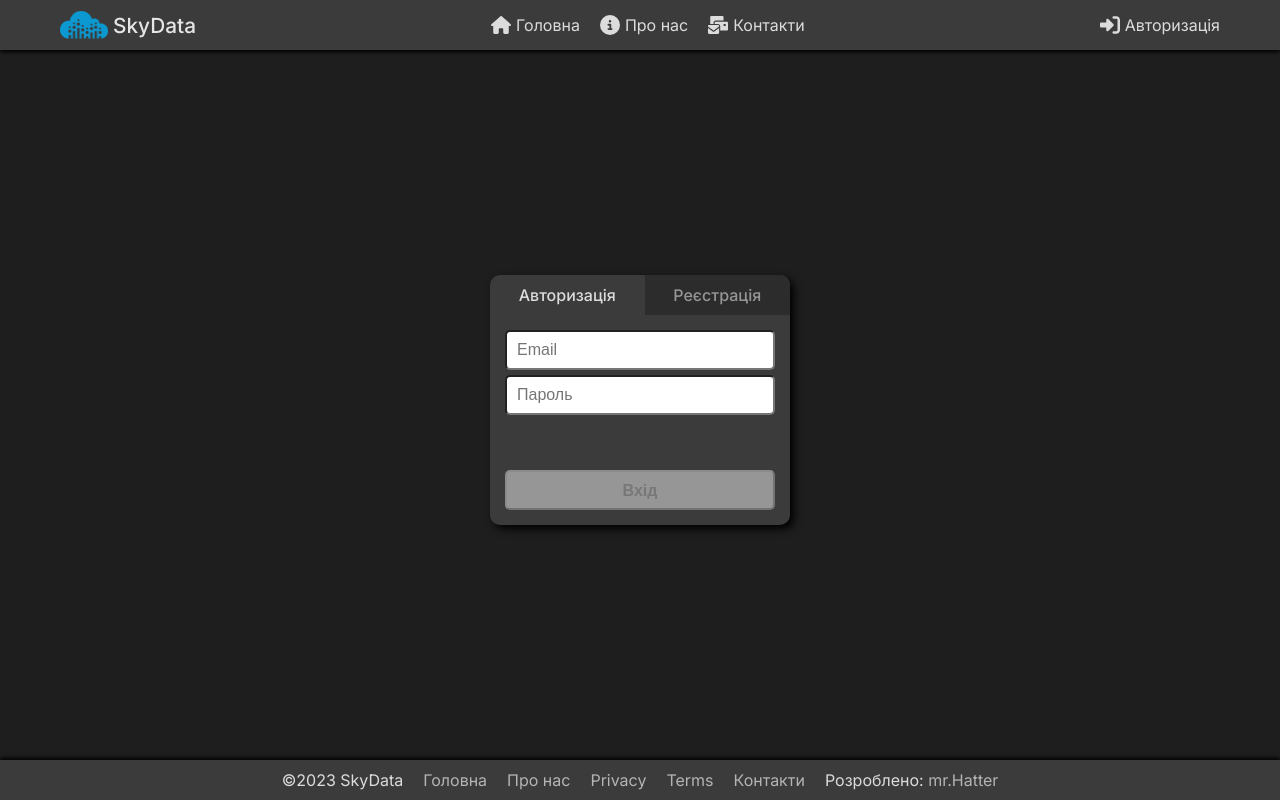
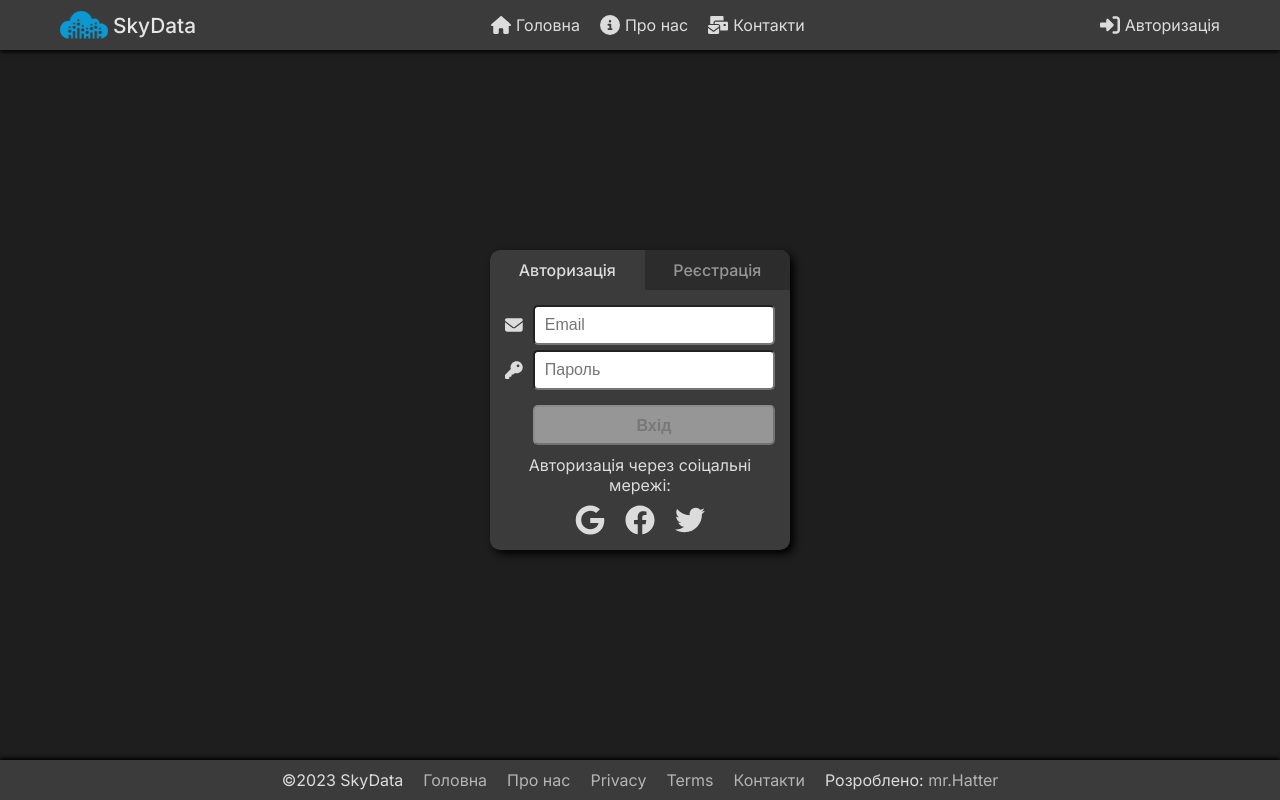
Before and after one commit to HatterJS/SkyData-frontend, a Next.js app: page /dashboard/auth in a window 1280 px wide. Built offline with nearby package versions, Linux system fonts and the light colour scheme; no server answers.

Commit message:
changed design of the auth/register forms | added react-hook-forms to the register form

```diff
--- a/components/auth/Auth.module.scss
+++ b/components/auth/Auth.module.scss
@@ -7,7 +7,7 @@
   background-color: rgb(59, 59, 59);
   border-radius: 10px;
   box-shadow: 4px 4px 8px black;
-  height: 250px;
+  min-height: 300px;
   width: 300px;
   margin: 0 auto;
   // margin-top: 50%;
@@ -35,15 +35,65 @@
 
 .loginForm,
 .registrationForm {
+  display: flex;
+  flex-direction: column;
+  flex: 1 1 auto;
   padding: 15px;
-  height: 100%;
   form {
     display: flex;
     flex-direction: column;
+    flex: 1 1 auto;
     gap: 5px;
     height: 100%;
   }
+  input:focus {
+    outline-color: rgb(60, 60, 60);
+  }
   input[type='submit'] {
-    margin-top: auto;
+    margin-top: 10px;
+  }
+  label {
+    display: flex;
+    align-items: center;
+    gap: 10px;
+    input {
+      width: 100%;
+    }
+    div {
+      width: 20px;
+      height: 20px;
+    }
   }
 }
+.socialAuth {
+  display: flex;
+  flex-direction: column;
+  justify-content: flex-end;
+  align-items: center;
+  flex: 1 1 auto;
+  gap: 10px;
+  p {
+    text-align: center;
+  }
+  div {
+    display: flex;
+    gap: 20px;
+  }
+}
+.warningMsg {
+  display: flex;
+  align-items: center;
+  color: rgb(255, 140, 120);
+  font-size: 0.8em;
+  margin-left: 30px;
+  padding: 2px 0;
+  svg {
+    width: 15px;
+    height: 15px;
+    margin-right: 5px;
+  }
+}
+.errorInput {
+  outline: auto;
+  outline-color: rgb(255, 130, 60);
+}
--- a/components/auth/LoginForm.tsx
+++ b/components/auth/LoginForm.tsx
@@ -5,6 +5,13 @@ import * as Api from '@/api';
 import { setCookie } from 'nookies';
 import { AxiosError } from 'axios';
 import { createTemporaryNotification } from '../message';
+import {
+  emailSVG,
+  facebookSVG,
+  googleSVG,
+  passwordSVG,
+  twitterSVG,
+} from '@/static/svgSprite';
 
 interface LoginFormProps {
   setIsLoading: React.Dispatch<React.SetStateAction<boolean>>;
@@ -58,6 +65,8 @@ export const LoginForm: React.FC<LoginFormProps> = ({ setIsLoading }) => {
   return (
     <div className={styles.loginForm}>
       <form onSubmit={handleSubmit}>
+        <label>
+          {emailSVG}
           <input
             type='email'
             name='email'
@@ -65,6 +74,9 @@ export const LoginForm: React.FC<LoginFormProps> = ({ setIsLoading }) => {
             onChange={changeUserData}
             value={userData.email}
           />
+        </label>
+        <label>
+          {passwordSVG}
           <input
             type='password'
             name='password'
@@ -72,7 +84,19 @@ export const LoginForm: React.FC<LoginFormProps> = ({ setIsLoading }) => {
             onChange={changeUserData}
             value={userData.password}
           />
+        </label>
+        <label>
+          <div></div>
           <input type='submit' disabled={validation()} value={'Вхід'} />
+        </label>
+        <div className={styles.socialAuth}>
+          <p>Авторизація через соіцальні мережі:</p>
+          <div>
+            {googleSVG}
+            {facebookSVG}
+            {twitterSVG}
+          </div>
+        </div>
       </form>
     </div>
   );
--- a/components/auth/RegistrationForm.tsx
+++ b/components/auth/RegistrationForm.tsx
@@ -5,39 +5,36 @@ import * as Api from '@/api';
 import { AxiosError } from 'axios';
 import { createTemporaryNotification } from '../message';
 import { setCookie } from 'nookies';
+import { useForm } from 'react-hook-form';
+import { emailSVG, passwordSVG, userSVG, warningSVG } from '@/static/svgSprite';
 
 interface RegistrationFormProps {
   setIsLoading: React.Dispatch<React.SetStateAction<boolean>>;
+}
+interface regData {
+  fullName: string;
+  email: string;
+  password: string;
+  confirmPassword: string;
 }
 
 export const RegistrationForm: React.FC<RegistrationFormProps> = ({
   setIsLoading,
 }) => {
-  const [userData, setUserData] = React.useState({
-    fullName: '',
-    email: '',
-    password: '',
-  });
+  const {
+    register,
+    formState: { errors, isValid, isSubmitting, submitCount },
+    handleSubmit,
+    watch,
+  } = useForm<regData>({ mode: 'onBlur' });
 
-  const changeUserData = (event: React.ChangeEvent<HTMLInputElement>) => {
-    setUserData((prev) => ({
-      ...prev,
-      [event.target.name]: event.target.value,
-    }));
-  };
-
-  const handleSubmit = async (event: React.FormEvent<HTMLFormElement>) => {
-    event.preventDefault();
+  const onSubmit = async (data: regData): Promise<void> => {
+    const { confirmPassword, ...userData } = data;
     try {
+      setIsLoading(true);
       const { token } = await Api.auth.registration(userData);
       setCookie(null, '_token', token, {
         path: '/',
-      });
-      setIsLoading(true);
-      setUserData({
-        fullName: '',
-        email: '',
-        password: '',
       });
       createTemporaryNotification(true, 'Ви успішно зареєструвались');
       setTimeout(() => {
@@ -45,6 +42,7 @@ export const RegistrationForm: React.FC<RegistrationFormProps> = ({
         setIsLoading(false);
       }, 2000);
     } catch (err) {
+      setIsLoading(false);
       if (err instanceof AxiosError) {
         if (err.response) {
           createTemporaryNotification(false, err.response.data.message);
@@ -55,37 +53,103 @@ export const RegistrationForm: React.FC<RegistrationFormProps> = ({
     }
   };
 
-  const validation = (): boolean => {
-    return userData.fullName && userData.email && userData.password
-      ? false
-      : true;
-  };
-
   return (
     <div className={styles.registrationForm}>
-      <form onSubmit={handleSubmit}>
+      <form onSubmit={handleSubmit(onSubmit)}>
+        <label>
+          {userSVG}
           <input
+            className={errors?.fullName ? styles.errorInput : ''}
             type='text'
-          name='fullName'
             placeholder="Ім'я"
-          onChange={changeUserData}
-          value={userData.fullName}
+            {...register('fullName', {
+              required: "Вкажіть повне ім'я",
+              minLength: { value: 2, message: 'Не менше 2 символів' },
+              maxLength: { value: 40, message: 'Не більше 40 символів' },
+              pattern: {
+                value: /^[A-z, А-я, І, і, Є, є, Ґ, ґ]+$/,
+                message: 'Тільки букви',
+              },
+            })}
           />
+        </label>
+        {errors?.fullName && (
+          <div className={styles.warningMsg}>
+            {warningSVG}
+            {errors?.fullName?.message || 'Помилка!'}
+          </div>
+        )}
+        <label>
+          {emailSVG}
           <input
             type='email'
-          name='email'
             placeholder='Email'
-          onChange={changeUserData}
-          value={userData.email}
+            {...register('email', {
+              required: 'Вкажіть E-mail',
+              minLength: { value: 5, message: 'Не менше 5 символів' },
+              maxLength: { value: 40, message: 'Не більше 40 символів' },
+              pattern: {
+                value: /^\w+([.-]?\w+)*@\w+([.-]?\w+)*(\.\w{2,3})+$/,
+                message: 'Не вірний формат',
+              },
+            })}
           />
+        </label>
+        {errors?.email && (
+          <div className={styles.warningMsg}>
+            {warningSVG}
+            {errors?.email?.message || 'Помилка!'}
+          </div>
+        )}
+        <label>
+          {passwordSVG}
           <input
             type='password'
-          name='password'
             placeholder='Пароль'
-          onChange={changeUserData}
-          value={userData.password}
+            {...register('password', {
+              required: 'Вкажіть пароль',
+              minLength: { value: 6, message: 'Не менше 6 символів' },
+              maxLength: { value: 40, message: 'Не більше 40 символів' },
+            })}
           />
-        <input type='submit' disabled={validation()} value={'Реєстрація'} />
+        </label>
+        {errors?.password && (
+          <div className={styles.warningMsg}>
+            {warningSVG}
+            {errors?.password?.message || 'Помилка!'}
+          </div>
+        )}
+        <label>
+          <div></div>
+          <input
+            type='password'
+            placeholder='Підтвердьте пароль'
+            {...register('confirmPassword', {
+              required: 'Підтвердьте пароль',
+              minLength: { value: 6, message: 'Не менше 6 символів' },
+              maxLength: { value: 40, message: 'Не більше 40 символів' },
+              validate: (val: string) => {
+                if (watch('password') != val) {
+                  return 'Не співпадає з паролем';
+                }
+              },
+            })}
+          />
+        </label>
+        {errors?.confirmPassword && (
+          <div className={styles.warningMsg}>
+            {warningSVG}
+            {errors?.confirmPassword?.message || 'Помилка!'}
+          </div>
+        )}
+        <label>
+          <div></div>
+          <input
+            type='submit'
+            disabled={!isValid || isSubmitting || submitCount >= 1}
+            value={'Реєстрація'}
+          />
+        </label>
       </form>
     </div>
   );
--- a/static/svgSprite.js
+++ b/static/svgSprite.js
@@ -21,6 +21,26 @@ export const userSVG = (
     viewBox='0 0 448 512'
   >
     <path d='M224 256A128 128 0 1 0 224 0a128 128 0 1 0 0 256zm-45.7 48C79.8 304 0 383.8 0 482.3C0 498.7 13.3 512 29.7 512H418.3c16.4 0 29.7-13.3 29.7-29.7C448 383.8 368.2 304 269.7 304H178.3z' />
+  </svg>
+);
+export const emailSVG = (
+  <svg
+    width='20px'
+    height='20px'
+    fill='rgb(220, 220, 220)'
+    viewBox='0 0 512 512'
+  >
+    <path d='M48 64C21.5 64 0 85.5 0 112c0 15.1 7.1 29.3 19.2 38.4L236.8 313.6c11.4 8.5 27 8.5 38.4 0L492.8 150.4c12.1-9.1 19.2-23.3 19.2-38.4c0-26.5-21.5-48-48-48H48zM0 176V384c0 35.3 28.7 64 64 64H448c35.3 0 64-28.7 64-64V176L294.4 339.2c-22.8 17.1-54 17.1-76.8 0L0 176z' />
+  </svg>
+);
+export const passwordSVG = (
+  <svg
+    width='20px'
+    height='20px'
+    fill='rgb(220, 220, 220)'
+    viewBox='0 0 512 512'
+  >
+    <path d='M336 352c97.2 0 176-78.8 176-176S433.2 0 336 0S160 78.8 160 176c0 18.7 2.9 36.8 8.3 53.7L7 391c-4.5 4.5-7 10.6-7 17v80c0 13.3 10.7 24 24 24h80c13.3 0 24-10.7 24-24V448h40c13.3 0 24-10.7 24-24V384h40c6.4 0 12.5-2.5 17-7l33.3-33.3c16.9 5.4 35 8.3 53.7 8.3zM376 96a40 40 0 1 1 0 80 40 40 0 1 1 0-80z' />
   </svg>
 );
 export const userSettingsSVG = (
@@ -388,6 +408,36 @@ export const listSVG = (
     <path d='M40 48C26.7 48 16 58.7 16 72v48c0 13.3 10.7 24 24 24H88c13.3 0 24-10.7 24-24V72c0-13.3-10.7-24-24-24H40zM192 64c-17.7 0-32 14.3-32 32s14.3 32 32 32H480c17.7 0 32-14.3 32-32s-14.3-32-32-32H192zm0 160c-17.7 0-32 14.3-32 32s14.3 32 32 32H480c17.7 0 32-14.3 32-32s-14.3-32-32-32H192zm0 160c-17.7 0-32 14.3-32 32s14.3 32 32 32H480c17.7 0 32-14.3 32-32s-14.3-32-32-32H192zM16 232v48c0 13.3 10.7 24 24 24H88c13.3 0 24-10.7 24-24V232c0-13.3-10.7-24-24-24H40c-13.3 0-24 10.7-24 24zM40 368c-13.3 0-24 10.7-24 24v48c0 13.3 10.7 24 24 24H88c13.3 0 24-10.7 24-24V392c0-13.3-10.7-24-24-24H40z' />
   </svg>
 );
+export const googleSVG = (
+  <svg
+    width='30px'
+    height='30px'
+    fill='rgb(220, 220, 220)'
+    viewBox='0 0 488 512'
+  >
+    <path d='M488 261.8C488 403.3 391.1 504 248 504 110.8 504 0 393.2 0 256S110.8 8 248 8c66.8 0 123 24.5 166.3 64.9l-67.5 64.9C258.5 52.6 94.3 116.6 94.3 256c0 86.5 69.1 156.6 153.7 156.6 98.2 0 135-70.4 140.8-106.9H248v-85.3h236.1c2.3 12.7 3.9 24.9 3.9 41.4z' />
+  </svg>
+);
+export const facebookSVG = (
+  <svg
+    width='30px'
+    height='30px'
+    fill='rgb(220, 220, 220)'
+    viewBox='0 0 512 512'
+  >
+    <path d='M504 256C504 119 393 8 256 8S8 119 8 256c0 123.78 90.69 226.38 209.25 245V327.69h-63V256h63v-54.64c0-62.15 37-96.48 93.67-96.48 27.14 0 55.52 4.84 55.52 4.84v61h-31.28c-30.8 0-40.41 19.12-40.41 38.73V256h68.78l-11 71.69h-57.78V501C413.31 482.38 504 379.78 504 256z' />
+  </svg>
+);
+export const twitterSVG = (
+  <svg
+    width='30px'
+    height='30px'
+    fill='rgb(220, 220, 220)'
+    viewBox='0 0 512 512'
+  >
+    <path d='M459.37 151.716c.325 4.548.325 9.097.325 13.645 0 138.72-105.583 298.558-298.558 298.558-59.452 0-114.68-17.219-161.137-47.106 8.447.974 16.568 1.299 25.34 1.299 49.055 0 94.213-16.568 130.274-44.832-46.132-.975-84.792-31.188-98.112-72.772 6.498.974 12.995 1.624 19.818 1.624 9.421 0 18.843-1.3 27.614-3.573-48.081-9.747-84.143-51.98-84.143-102.985v-1.299c13.969 7.797 30.214 12.67 47.431 13.319-28.264-18.843-46.781-51.005-46.781-87.391 0-19.492 5.197-37.36 14.294-52.954 51.655 63.675 129.3 105.258 216.365 109.807-1.624-7.797-2.599-15.918-2.599-24.04 0-57.828 46.782-104.934 104.934-104.934 30.213 0 57.502 12.67 76.67 33.137 23.715-4.548 46.456-13.32 66.599-25.34-7.798 24.366-24.366 44.833-46.132 57.827 21.117-2.273 41.584-8.122 60.426-16.243-14.292 20.791-32.161 39.308-52.628 54.253z' />
+  </svg>
+);
 
 //------------Loading------------>
 export const loadingSVG = (
```
Lines whose indentation alone changed are shown as unchanged.
